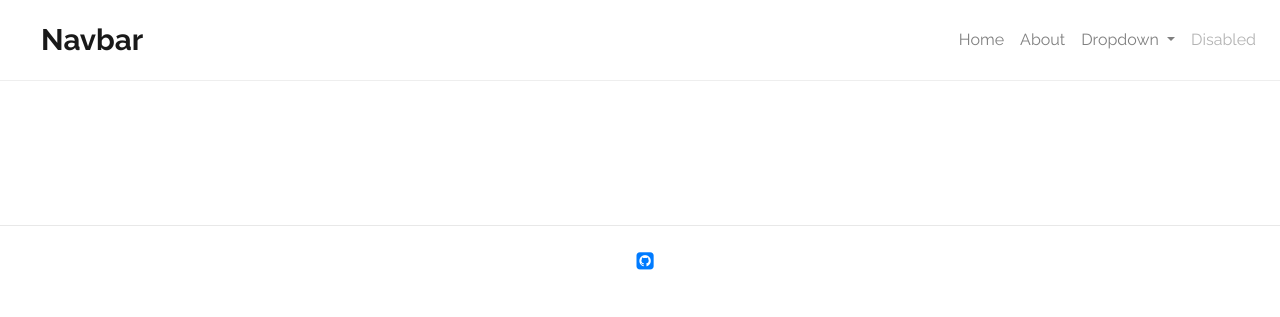
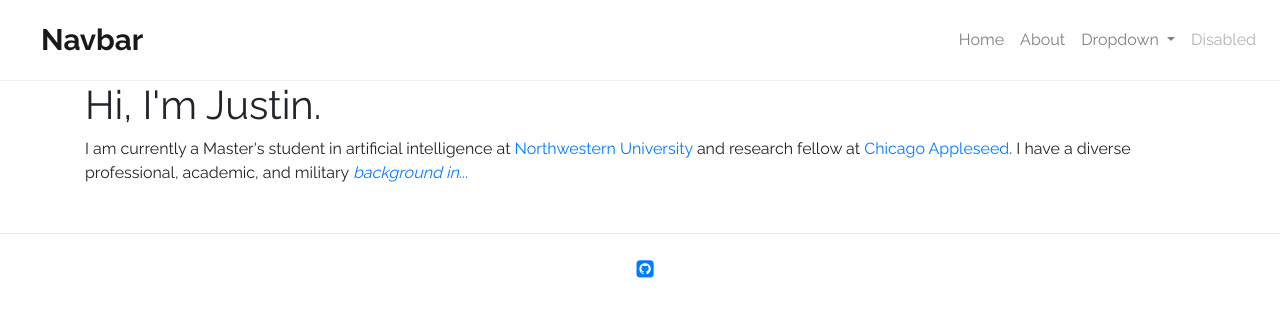
Before and after one commit to justinhchae/justinhchae.github.io, a Jekyll site: the page built from index.html, in a window 1280 px wide. Shown: the top 317 px of the page. Built offline with Jekyll 4.4.1, drawn with Linux system fonts in a browser that asks for light colours.

Commit message:
restore index

```diff
--- a/index.html
+++ b/index.html
@@ -1,71 +1,13 @@
 ---
 layout: default
+title: Justin H. Chae
 ---
-
-<div class="home py-4 py-md-5">
-  <div class="row">
-    {% for post in paginator.posts %}
-      <div class="col-12 col-md-6 col-lg-4">
-       <a href="{{ post.url | prepend: site.baseurl }}" class="index-anchor">
-        <div class="card rounded overflow-hidden">
-          <div class="image">
-            {% if post.image %}
-            <img src="{{post.image | relative_url}}" alt="{{post.title}}">
-            {% endif %}
-            <div class="card-body">
-              <h3 class="panel-title font-weight-bold">{{ post.title | truncate: 25 }}</h3>
-              <p class="p-0 my-1 mx-0"><span class="post-meta"><small>{{ post.date | date: "%b %-d, %Y" }}</small></span></p>
-               <p>{{ post.excerpt | strip_html | strip_newlines | truncate: 150 }}</p>
-            </div>
-          </div>
-        </div>
-      </a>
-      </div>
-    {% endfor %}
-  </div>
-</div>
-
-  <div class="row justify-content-center">
-    <div class="col-md-4">
-        {% if paginator.total_pages > 1 %}
-        <ul class="pagination">
-          {% if paginator.previous_page %}
-            <li class="page-item active">
-              <a class="page-link" href="{{ paginator.previous_page_path | prepend: site.baseurl | replace: '//', '/' }}">&laquo; Prev</a>
-            </li>
-          {% else %}
-            <li class="page-item disabled">
-              <span class="page-link">Previous</span>
-            </li>
-          {% endif %}
-
-          {% for page in (1..paginator.total_pages) %}
-            {% if page == paginator.page %}
-              <li class="page-item active">
-                <span class="page-link">{{ page }}</span>
-              </li>
-            {% elsif page == 1 %}
-              <li class="page-item">
-                <a class="page-link" href="{{ paginator.previous_page_path | prepend: site.baseurl | replace: '//', '/' }}">{{ page }}</a>
-              </li>
-            {% else %}
-              <li class="page-item">
-                <a class="page-link" href="{{ site.paginate_path | prepend: site.baseurl | replace: '//', '/' | replace: ':num', page }}">{{ page }}</a></li>
-            {% endif %}
-          {% endfor %}
-
-          {% if paginator.next_page %}
-            <li class="page-item active">
-              <a class="page-link" href="{{ paginator.next_page_path | prepend: site.baseurl | replace: '//', '/' }}">Next &raquo;</a>
-            </li>
-          {% else %}
-            <li class="page-item">
-              <span class="page-link">Next</span>
-            </li>
-          {% endif %}
-          </ul>
-        {% endif %}
-    </div>
-  </div>
-
-</div>
+	<div class="blurb">
+		<h1>Hi, I'm Justin.</h1>
+		<p>I am currently a Master's student in artificial intelligence at
+			<a href="https://www.mccormick.northwestern.edu/artificial-intelligence/people/students/2020-21/justin-chae.html">Northwestern University</a>
+			and research fellow at
+			<a href="https://www.chicagoappleseed.org/about-us/our-staff/">Chicago Appleseed</a>.
+			I have a diverse professional, academic, and military
+			<a href="/about"><em>background in...</em></a></p>
+	</div><!-- /.blurb -->
```
Also changed, not shown: temp/index.html (deleted, +0 -13 lines).
